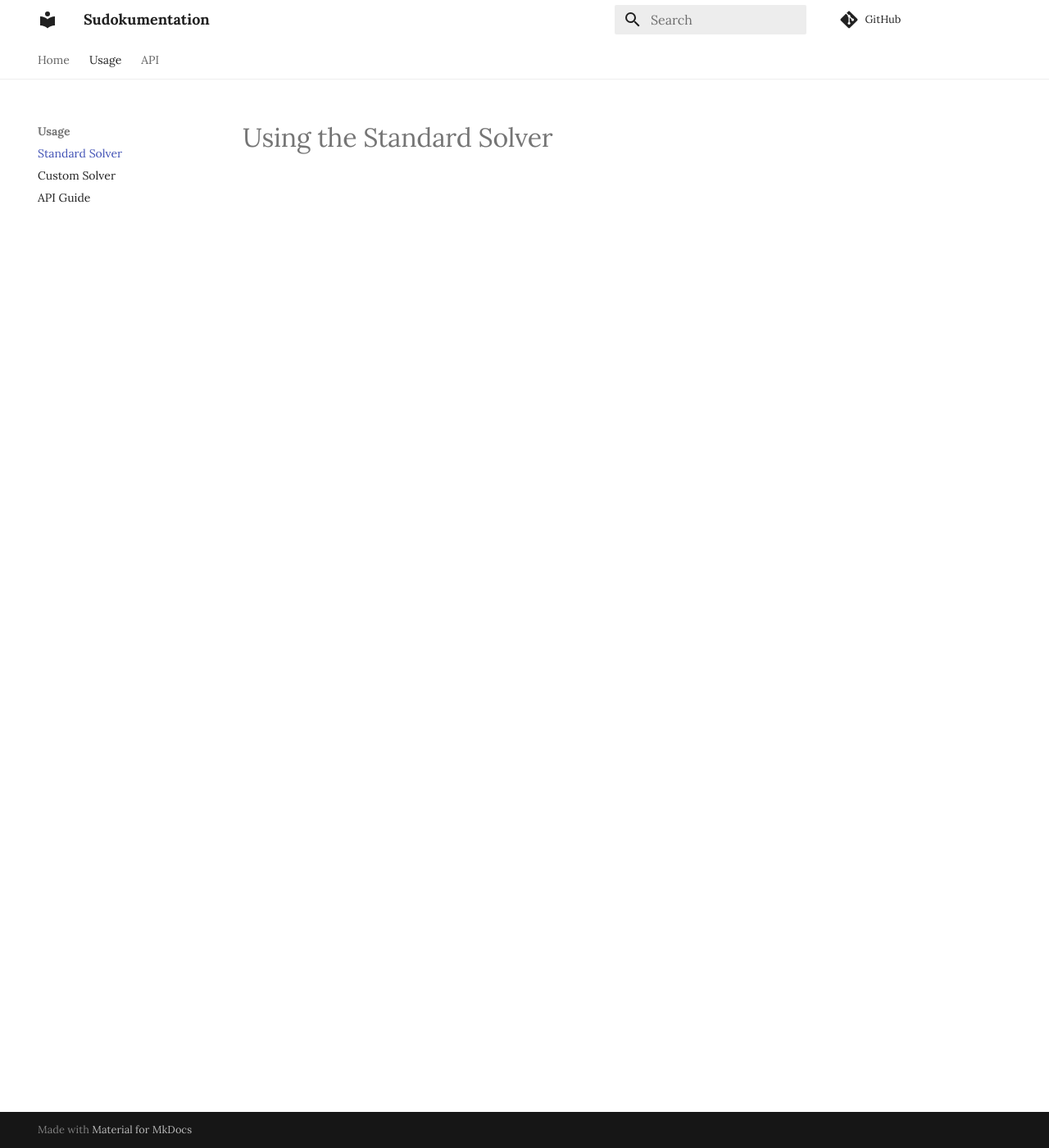
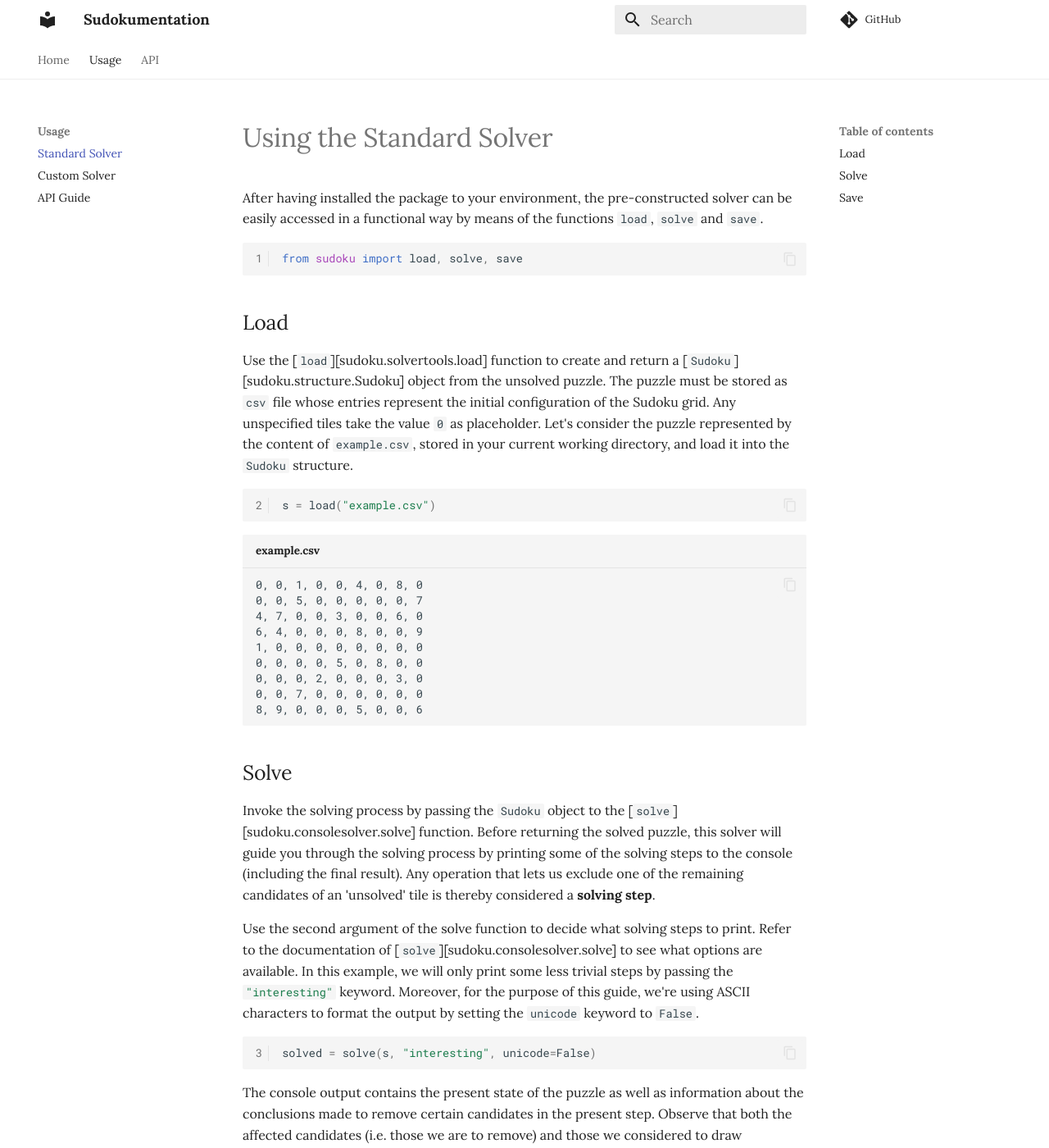
Before and after one commit to wyssard/sudoku2, an MkDocs documentation site: the page built from docs/content/standard_solvers.md, in a window 1280 px wide and 1400 px high. Shown: the whole window at 82% size. Built offline with MkDocs 1.6.1 and Material for MkDocs 9.7.7, drawn with Linux system fonts in a browser that asks for light colours; comment, search, counter and statistics services are not loaded; some of the changed text lies outside the part shown.

Commit message:
added standard_solvers.md to the docs

````diff
--- a/docs/content/standard_solvers.md
+++ b/docs/content/standard_solvers.md
@@ -1 +1,106 @@
 # Using the Standard Solver
+
+After having installed the package to your environment, the pre-constructed solver can be easily accessed in a functional way by means of the functions `load`, `solve` and `save`.
+
+```py linenums="1"
+from sudoku import load, solve, save
+```
+
+
+## Load
+
+Use the [`load`][sudoku.solvertools.load] function to create and return a [`Sudoku`][sudoku.structure.Sudoku] object from the unsolved puzzle. The puzzle must be stored as `csv` file whose entries represent the initial configuration of the Sudoku grid. Any unspecified tiles take the value `0` as placeholder. Let's consider the puzzle represented by the content of `example.csv`, stored in your current working directory, and load it into the `Sudoku` structure.
+
+```py linenums="2"
+s = load("example.csv")
+```
+
+```title="example.csv"
+0, 0, 1, 0, 0, 4, 0, 8, 0
+0, 0, 5, 0, 0, 0, 0, 0, 7
+4, 7, 0, 0, 3, 0, 0, 6, 0
+6, 4, 0, 0, 0, 8, 0, 0, 9
+1, 0, 0, 0, 0, 0, 0, 0, 0
+0, 0, 0, 0, 5, 0, 8, 0, 0
+0, 0, 0, 2, 0, 0, 0, 3, 0
+0, 0, 7, 0, 0, 0, 0, 0, 0
+8, 9, 0, 0, 0, 5, 0, 0, 6
+```
+
+## Solve
+
+Invoke the solving process by passing the `Sudoku` object to the [`solve`][sudoku.consolesolver.solve] function. Before returning the solved puzzle, this solver will guide you through the solving process by printing some of the solving steps to the console (including the final result). Any operation that lets us exclude one of the remaining candidates of an 'unsolved' tile is thereby considered a **solving step**.
+
+Use the second argument of the solve function to decide what solving steps to print. Refer to the documentation of [`solve`][sudoku.consolesolver.solve] to see what options are available. In this example, we will only print some less trivial steps by passing the `#!python "interesting"` keyword. Moreover, for the purpose of this guide, we're using ASCII characters to format the output by setting the `unicode` keyword to `False`.
+
+```py linenums="3"
+solved = solve(s, "interesting", unicode=False)
+```
+
+The console output contains the present state of the puzzle as well as information about the conclusions made to remove certain candidates in the present step. Observe that both the affected candidates (i.e. those we are to remove) and those we considered to draw conclusions are highlighted by means of ANSI escape codes. Rendering thus depends on the console you're using. A typical output (without highlighting the considered candidates) could look like:
+
+```
+solving step 410: tile 16 is the only tile in column 7 with 4 as option
+status: ok
++-----------------------+-----------------------+-----------------------+
+| [9]    [6]    [1]     | [5]    [7]    [4]     | [3]    [8]    [2]     |
+| [3]    [8]    [5]     | [6,9]  [6,9]  [2]     | [1,4]  [1,4,9][7]     |
+| [4]    [7]    [2]     | [8]    [3]    [1]     | [9]    [6]    [5]     |
++-----------------------+-----------------------+-----------------------+
+| [6]    [4]    [3]     | [1]    [2]    [8]     | [5,7]  [5,7]  [9]     |
+| [1]    [5]    [8]     | [7]    [4]    [9]     | [6]    [2]    [3]     |
+| [7]    [2]    [9]     | [6]    [5]    [3]     | [8]    [1]    [4]     |
++-----------------------+-----------------------+-----------------------+
+| [5]    [1]    [6]     | [2]    [9]    [7]     | [4]    [3]    [8]     |
+| [2]    [3]    [7]     | [4]    [8]    [6]     | [5]    [9]    [1]     |
+| [8]    [9]    [4]     | [3]    [1]    [5]     | [2]    [7]    [6]     |
++-----------------------+-----------------------+-----------------------+
+
+next step: (press ENTER)
+```
+
+Eventually, the solved puzzle is rendered to the console once more before the [`solve`][sudoku.consolesolver.solve] function returns.
+
+```
+solving step 415: puzzle solved
+status: ok
++-----------+-----------+-----------+
+| [9][6][1] | [5][7][4] | [3][8][2] |
+| [3][8][5] | [9][6][2] | [1][4][7] |
+| [4][7][2] | [8][3][1] | [9][6][5] |
++-----------+-----------+-----------+
+| [6][4][3] | [1][2][8] | [7][5][9] |
+| [1][5][8] | [7][4][9] | [6][2][3] |
+| [7][2][9] | [6][5][3] | [8][1][4] |
++-----------+-----------+-----------+
+| [5][1][6] | [2][9][7] | [4][3][8] |
+| [2][3][7] | [4][8][6] | [5][9][1] |
+| [8][9][4] | [3][1][5] | [2][7][6] |
++-----------+-----------+-----------+
+```
+
+## Save
+You may then want to write the solved puzzle to a file named `solved.csv` by using the [`save`][sudoku.solvertools.save] function.
+
+```py linenums="4"
+save(solved, "solved.csv")
+```
+
+```title="solved.csv"
+9,6,1,5,7,4,3,8,2
+3,8,5,9,6,2,1,4,7
+4,7,2,8,3,1,9,6,5
+6,4,3,1,2,8,7,5,9
+1,5,8,7,4,9,6,2,3
+7,2,9,6,5,3,8,1,4
+5,1,6,2,9,7,4,3,8
+2,3,7,4,8,6,5,9,1
+8,9,4,3,1,5,2,7,6
+```
+
+The whole program can now be compactly written as
+
+```py linenums="1"
+from sudoku import load, solve, save
+save(solve(load("example.csv"), "interesting", unicode=False), "solved.csv")
+```
--- a/docs/mkdocs.yml
+++ b/docs/mkdocs.yml
@@ -19,9 +19,11 @@ theme:
   language: en
   font:
     text: Lora
+
   features:
     - navigation.tabs
     - navigation.top
+    - content.code.copy
   palette:
     - primary: white
 
@@ -37,6 +39,7 @@ plugins:
         - gen_api_docs.py
   - literate-nav:
       nav_file: modules.md
+  - glightbox
 
 
 markdown_extensions:
@@ -47,5 +50,9 @@ markdown_extensions:
           format: !!python/name:pymdownx.superfences.fence_code_format
   - admonition
   - pymdownx.details
+  - pymdownx.highlight
+  - pymdownx.inlinehilite
+  - attr_list
+  - md_in_html
   - toc:
         permalink: "#"
````
Also changed, not shown: docs/content/index.md (+19 -7 lines), docs/content/solving_process.md (+15 -15 lines), img/solved.png, 8 other files.
